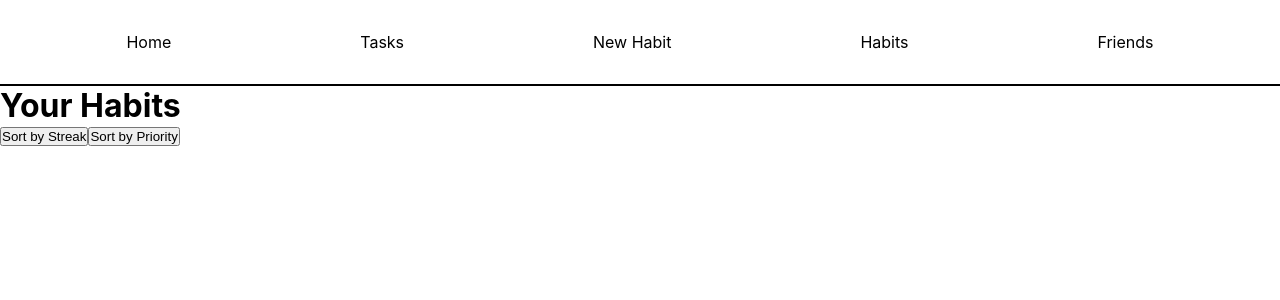
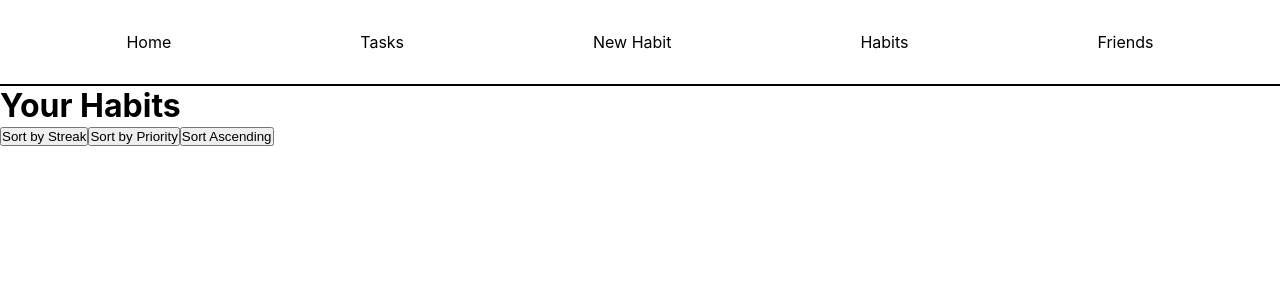
Before and after one commit to Hey-nes/projektarbete-frontend2, a React (Create React App) app: page /habits in a window 1280 px wide. Shown: the top 300 px of the page. Built offline with nearby package versions, Linux system fonts and the light colour scheme.

Commit message:
added asc and desc button

```diff
--- a/src/pages/Habits.jsx
+++ b/src/pages/Habits.jsx
@@ -2,6 +2,7 @@ import React, { useState } from 'react';
 
 const Habits = ({ habits, setHabits }) => {
     const [sortKey, setSortKey] = useState('');
+    const [isAscending, setIsAscending] = useState(true);
 
     const handleStreakChange = (selectedHabit, change) => {
         const updatedHabits = habits.map((habit) => {
@@ -13,12 +14,18 @@ const Habits = ({ habits, setHabits }) => {
         setHabits(updatedHabits);
     };
 
+    const toggleSortDirection = () => {
+        setIsAscending(!isAscending);
+    };
+
     const sortHabits = (habits) => {
         if (sortKey === 'streak') {
-      return [...habits].sort((a, b) => b.streak - a.streak);
+            return [...habits].sort((a, b) => isAscending ? a.streak - b.streak : b.streak - a.streak);
         } else if (sortKey === 'priority') {
             const priorityOrder = { 'High': 3, 'Medium': 2, 'Low': 1 };
-      return [...habits].sort((a, b) => priorityOrder[b.priority] - priorityOrder[a.priority]);
+            return [...habits].sort((a, b) => isAscending
+                ? priorityOrder[a.priority] - priorityOrder[b.priority]
+                : priorityOrder[b.priority] - priorityOrder[a.priority]);
         }
         return habits;
     };
@@ -31,6 +38,9 @@ const Habits = ({ habits, setHabits }) => {
             <div>
                 <button onClick={() => setSortKey('streak')}>Sort by Streak</button>
                 <button onClick={() => setSortKey('priority')}>Sort by Priority</button>
+                <button onClick={toggleSortDirection}>
+                    {isAscending ? 'Sort Ascending' : 'Sort Descending'}
+                </button>
             </div>
             {sortedHabits.map((habit) => (
                 <div key={habit.title}>
```
Lines whose indentation alone changed are shown as unchanged.
